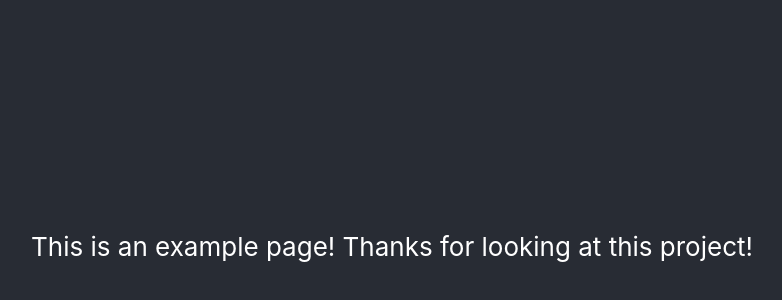
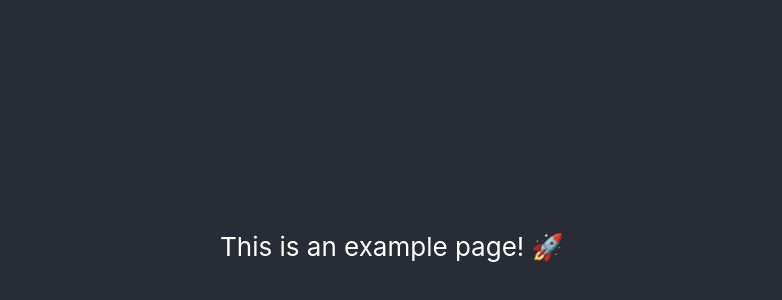
Before and after one commit to bstncartwright/git-bisect-example, a React (Create React App) app: page / in a window 1280 px wide. Shown: the part 154-454 px from the top of the page, without its empty margins (248-1030 px from the left). Built offline with nearby package versions, Linux system fonts and the light colour scheme.

Commit message:
added emoji

```diff
--- a/src/App.js
+++ b/src/App.js
@@ -6,8 +6,7 @@ function App() {
     <div className="App">
       <header className="App-header">
         <p>
-          This is an example page!
-          Thanks for looking at this project!
+          This is an example page! 🚀
         </p>
       </header>
     </div>
```
